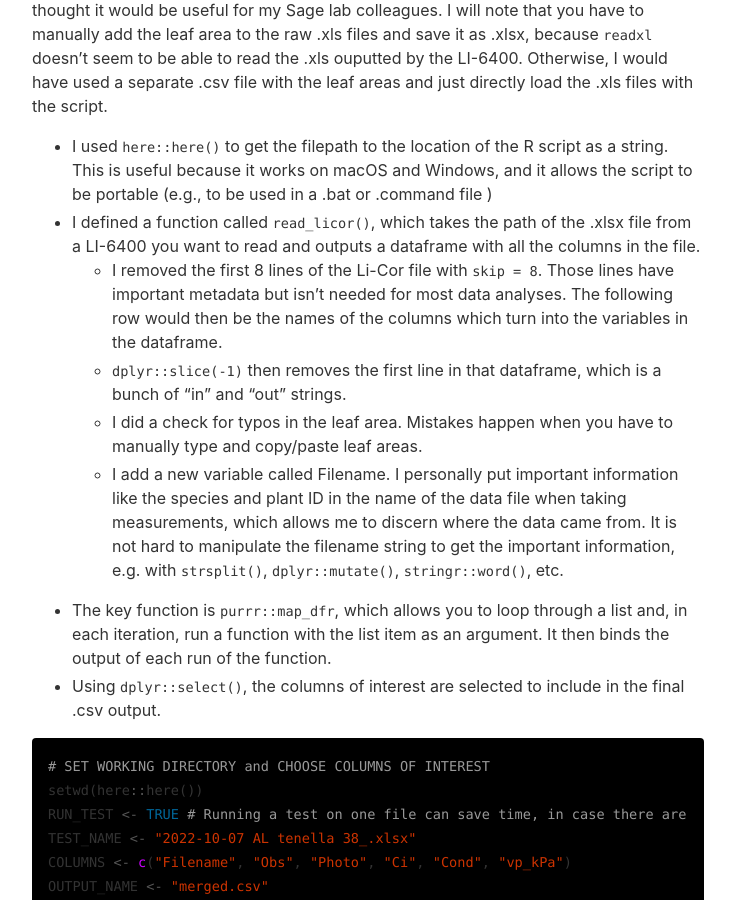
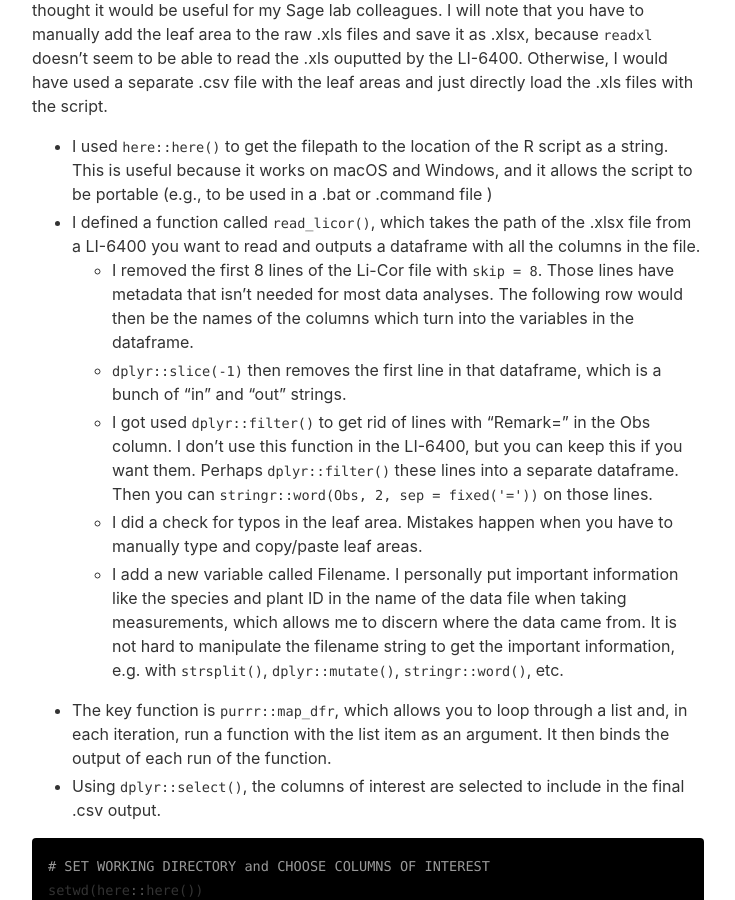
Before and after one commit to leungarthur/leungarthur.github.io-old, a Jekyll site: the page built from _posts/2023-03-04-licor-script.md, in a window 1280 px wide and 900 px high, scrolled down 551 px. Shown: the whole window, without its empty margins (272-1007 px from the left). Built offline with Jekyll 4.4.1, drawn with Linux system fonts in a browser that asks for light colours.

Commit message:
Update 2023-03-04-licor-script.md

```diff
--- a/_posts/2023-03-04-licor-script.md
+++ b/_posts/2023-03-04-licor-script.md
@@ -14,8 +14,9 @@ So, I'd like to share a script that does that. I originally made this for my own
 
 - I used `here::here()` to get the filepath to the location of the R script as a string. This is useful because it works on macOS and Windows, and it allows the script to be portable (e.g., to be used in a .bat or .command file )
 - I defined a function called `read_licor()`, which takes the path of the .xlsx file from a LI-6400 you want to read and outputs a dataframe with all the columns in the file.
-  - I removed the first 8 lines of the Li-Cor file with `skip = 8`. Those lines have important metadata but isn't needed for most data analyses. The following row would then be the names of the columns which turn into the variables in the dataframe.
+  - I removed the first 8 lines of the Li-Cor file with `skip = 8`. Those lines have metadata that isn't needed for most data analyses. The following row would then be the names of the columns which turn into the variables in the dataframe.
   - `dplyr::slice(-1)` then removes the first line in that dataframe, which is a bunch of "in" and "out" strings.
+  - I got used `dplyr::filter()` to get rid of lines with "Remark=" in the Obs column. I don't use this function in the LI-6400, but you can keep this if you want them. Perhaps `dplyr::filter()` these lines into a separate dataframe. Then you can `stringr::word(Obs, 2, sep = fixed('='))` on those lines.
   - I did a check for typos in the leaf area. Mistakes happen when you have to manually type and copy/paste leaf areas.
   - I add a new variable called Filename. I personally put important information like the species and plant ID in the name of the data file when taking measurements, which allows me to discern where the data came from. It is not hard to manipulate the filename string to get the important information, e.g. with `strsplit()`, `dplyr::mutate()`, `stringr::word()`, etc.
 - The key function is `purrr::map_dfr`, which allows you to loop through a list and, in each iteration, run a function with the list item as an argument. It then binds the output of each run of the function.
```
